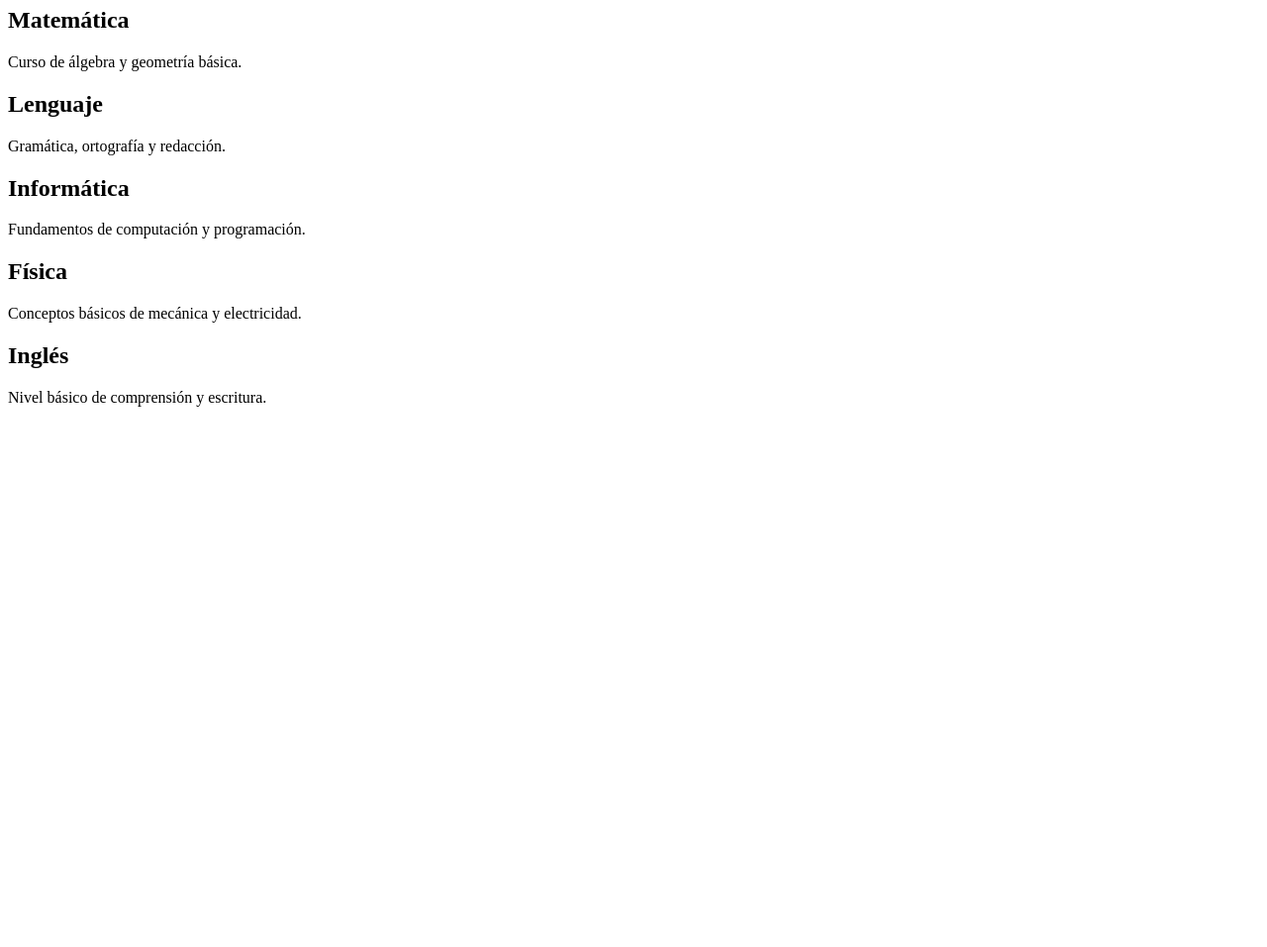
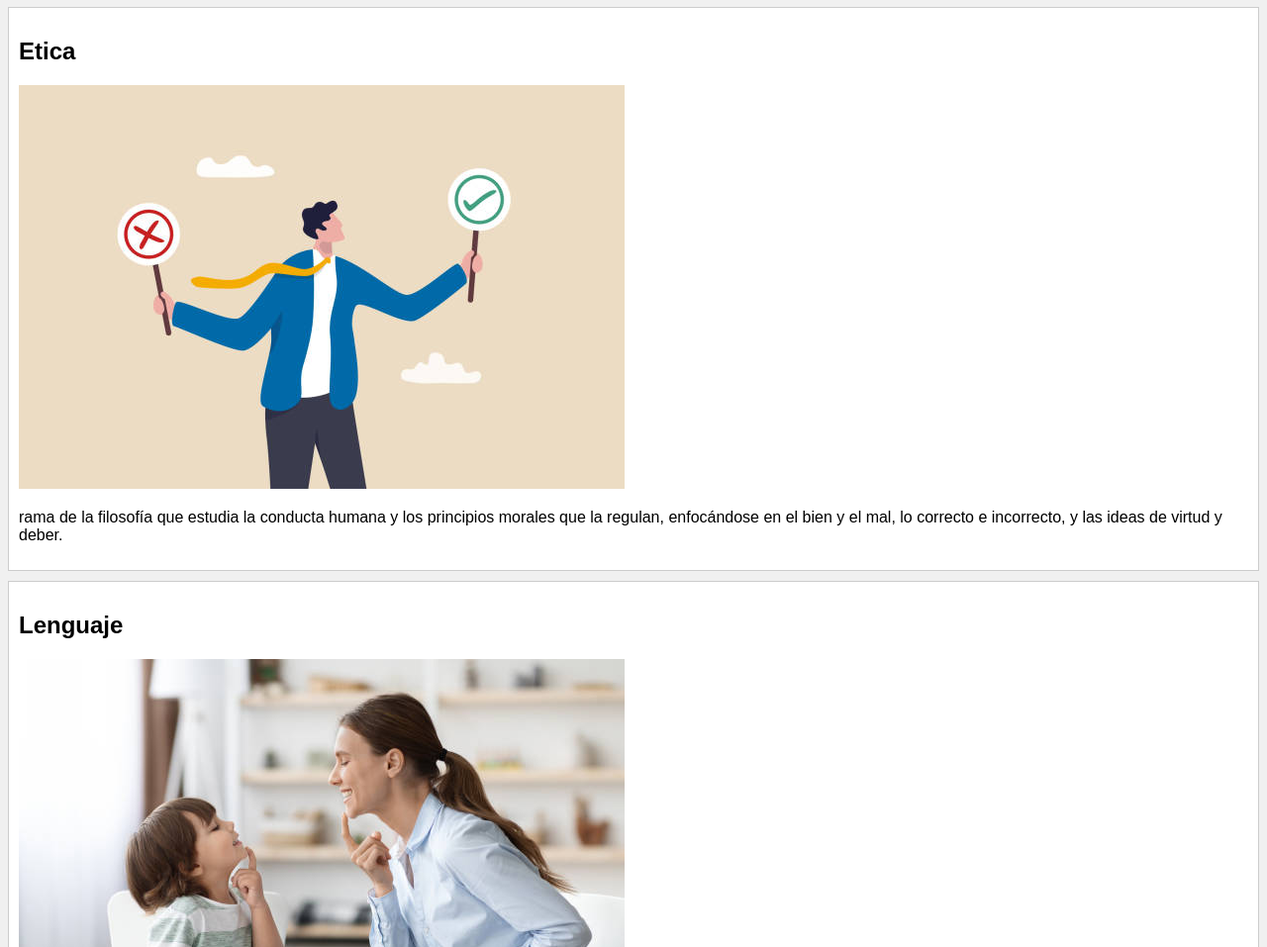
Before and after one commit to vitio3/practica-git, a plain HTML site: page index.html in a window 1280 px wide. Shown: the part 73-1030 px from the top of the page at 99% size. Before the commit the page ends 800 px from the top, so only its background shows below. Drawn offline with Linux system fonts and the light colour scheme.

Commit message:
imagenes agregadas

```diff
--- a/index.html
+++ b/index.html
@@ -3,28 +3,36 @@
 <head>
     <meta charset="UTF-8">
     <title>Materias Aprobadas</title>
+    <link rel="stylesheet" href="estilo.css">
 </head>
 <body>
     <h1>Materias Aprobadas</h1>
     <div>
-        <h2>Matemática</h2>
-        <p>Curso de álgebra y geometría básica.</p>
+        <h2>Etica</h2>
+        <img src="imagenes/etica.jpg">
+        <p>rama de la filosofía que estudia la conducta humana y
+            los principios morales que la regulan, enfocándose en el bien y el mal, lo correcto e
+            incorrecto, y las ideas de virtud y deber.</p>
     </div>
     <div>
         <h2>Lenguaje</h2>
-        <p>Gramática, ortografía y redacción.</p>
+        <img src="imagenes/lenguaje.jpg">
+        <p>se enfoca en analizar y desarrollar la capacidad humana de la comunicación a través de diversos sistemas de signos.</p>
     </div>
     <div>
         <h2>Informática</h2>
+        <img src="imagenes/informatica.jpg">
         <p>Fundamentos de computación y programación.</p>
     </div>
     <div>
         <h2>Física</h2>
-        <p>Conceptos básicos de mecánica y electricidad.</p>
+        <img src="imagenes/fisica.jpg">
+        <p>cualquier cosa con masa y volumen (que ocupa un espacio) y energía, que puede interaccionar y ser medida..</p>
     </div>
     <div>
         <h2>Inglés</h2>
-        <p>Nivel básico de comprensión y escritura.</p>
+        <img src="imagenes/ingles.jpg">
+        <p>desarrollar habilidades comunicativas para que el estudiante pueda interactuar en un mundo globalizado.</p>
     </div>
 </body>
 </html>
```
Also changed, not shown: imagenes/etica.jpg (added), imagenes/fisica.jpg (added), imagenes/informatica.jpg (added), imagenes/ingles.jpg (added), imagenes/lenguaje.jpg (added).
